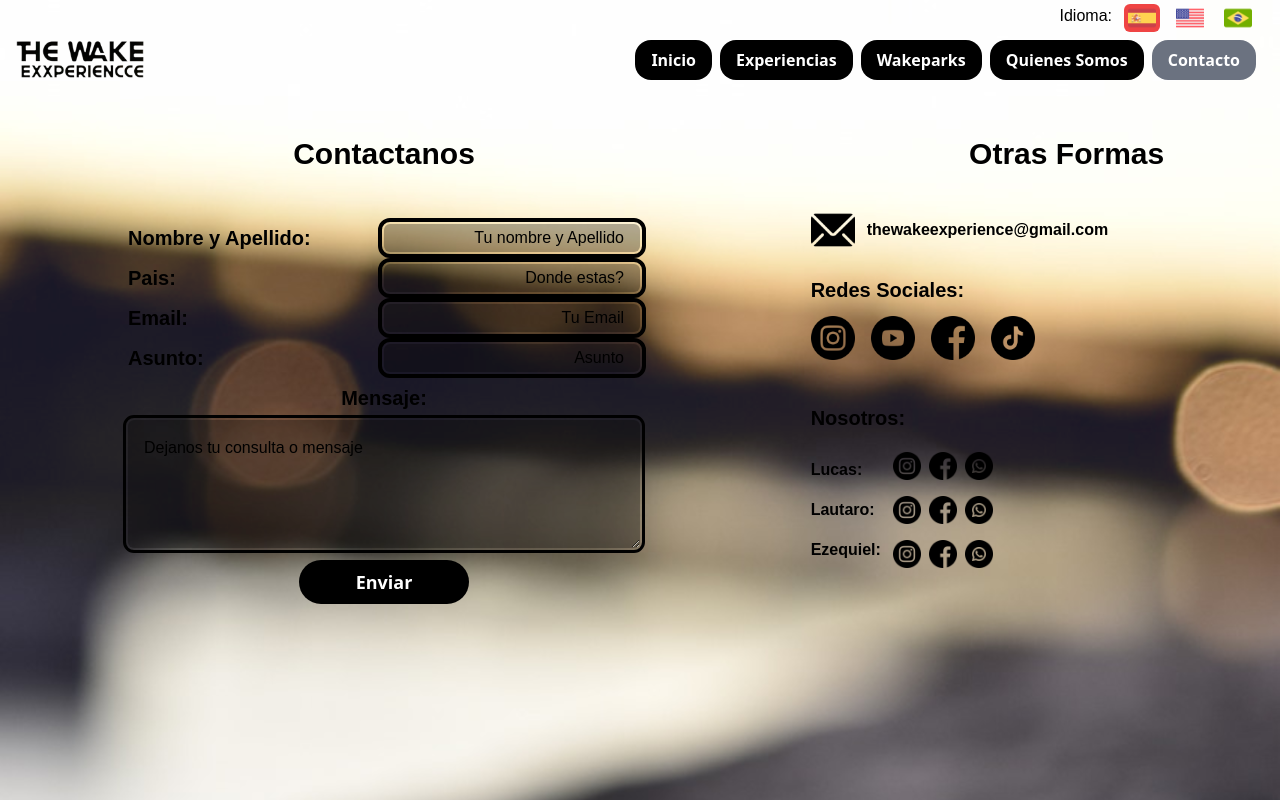
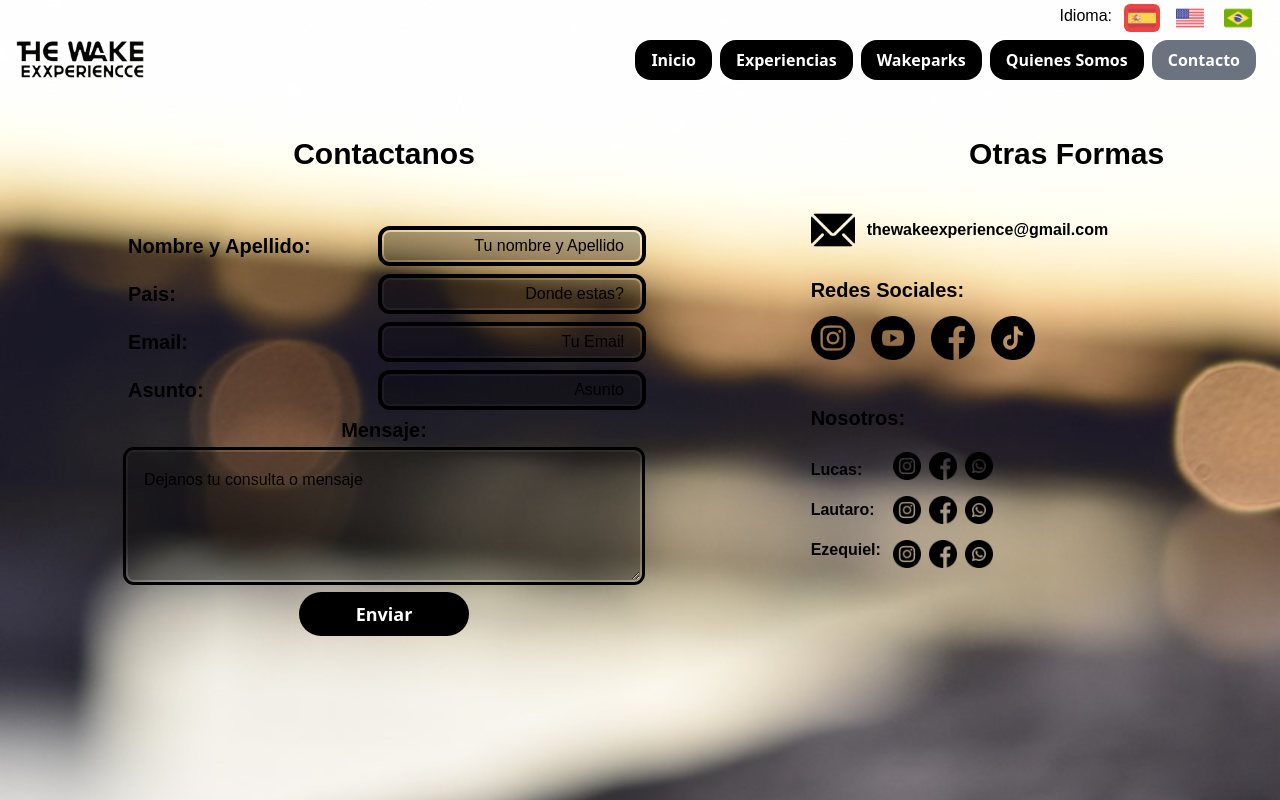
Before and after one commit to Colegiales32/The-Wake-Experience, a React (Vite) app: page /contacto in a window 1280 px wide. Shown: the top 800 px of the page. Built offline with nearby package versions, Linux system fonts and the light colour scheme; a web font is replaced by a local one; what tailwindcss-animated would draw is missing.

Commit message:
correcion espaciado y tamaño inputs contacto

```diff
--- a/src/pages/Contacto.jsx
+++ b/src/pages/Contacto.jsx
@@ -48,18 +48,18 @@ const handleSubmit = (event) => {
     <div>
     <div className='min-h-screen bg-gray-900 bg-blend-lighten bg-fondo bg-cover bg-no-repeat'>
         <Nav/>
-        <div className='flex flex-col lg:flex-row w-4/5 mx-auto justify-between h-4/5 relative'>
+        <div className='flex flex-col lg:flex-row w-4/5 mx-auto gap-3 justify-between h-4/5 relative'>
         <form ref={refForm} action="" onSubmit={handleSubmit} className='lg:w-1/2 shrink lg:mt-32 flex flex-col gap-3'>
         <h1 className='font-stencil text-3xl text-center font-bold mx-auto lg:absolute top-10 w-1/2'>{t("contacto.titulo")}</h1>
-             <fieldset className='flex flex-row justify-between'>
-            <label className='font-path font-bold text-xl   text-black'>{t("contacto.nombre.nombre")}</label>
+             <fieldset className='flex flex-row justify-between my-2'>
+            <label className='font-path font-bold text-xl w-1/2  text-black'>{t("contacto.nombre.nombre")}</label>
             <input className='w-1/2 outline-4 outline outline-offset-2 px-2 text-right placeholder:text-black outline-black font-path font-bold bg-opacity-30 bg-black rounded-md placeholder:mr-2 placeholder:font-path placeholder:font-light placeholder:text-right' placeholder={t("contacto.nombre.descripcion")} required name='name' type="text" />
             </fieldset>
-            <fieldset className='flex flex-row gap-8 justify-between'>
+            <fieldset className='flex flex-row gap-8 mb-2 justify-between'>
             <label className='font-path font-bold text-xl   text-black'>{t("contacto.pais.pais")}</label>
             <input className='w-1/2 outline-4 outline outline-offset-2 px-2 text-right placeholder:text-black outline-black font-path font-bold bg-opacity-30 bg-black rounded-md placeholder:mr-2 placeholder:font-path placeholder:font-light placeholder:text-right' placeholder={t("contacto.pais.descripcion")} name='pais' required type="text" />
             </fieldset>
-            <fieldset className='flex flex-row gap-8 justify-between'>
+            <fieldset className='flex flex-row gap-8 mb-2 justify-between'>
             <label className='font-path font-bold text-xl   text-black'>{t("contacto.email.email")}</label>
             <input className='w-1/2 outline-4 outline outline-offset-2 px-2 text-right placeholder:text-black outline-black font-path font-bold bg-opacity-30 bg-black rounded-md placeholder:mr-2 placeholder:font-path placeholder:font-light placeholder:text-right' placeholder={t("contacto.email.descripcion")} name='email' required type="email" />
             </fieldset>
```
